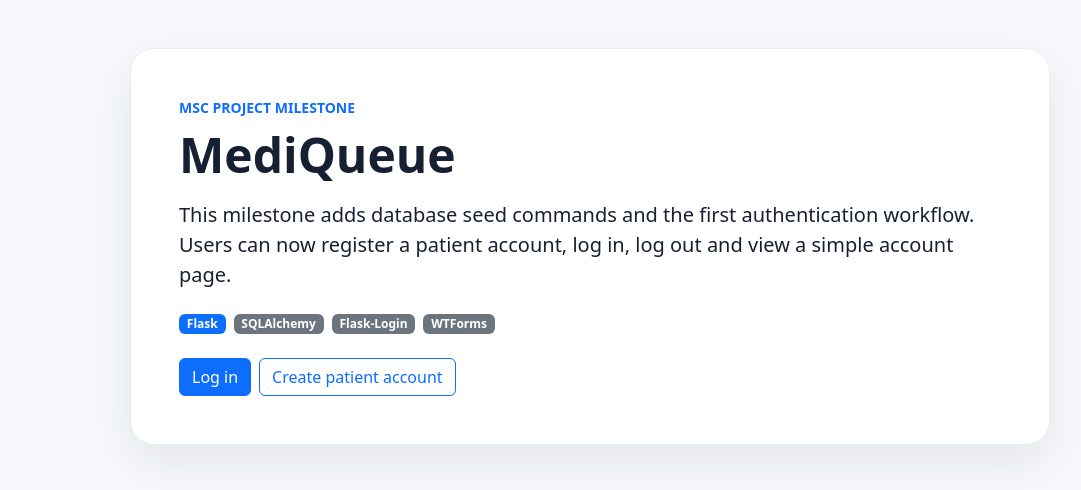
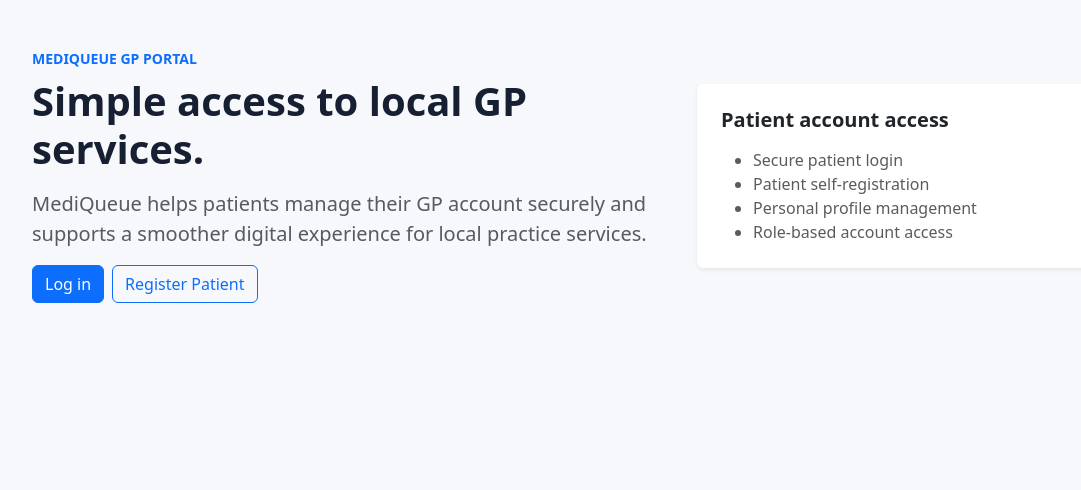
Before and after one commit to honeypatel1910/MediQueue, a Flask app: page / in a window 1280 px wide. Shown: the part 57-547 px from the top of the page, without its empty margins (50-1131 px from the left). Run offline with Flask 3, Linux system fonts and the light colour scheme.

Commit message:
Added patient profile and dashboard backend

```diff
--- a/app/__init__.py
+++ b/app/__init__.py
@@ -30,9 +30,11 @@ def create_app(config_class=Config):
 
     from app.commands import register_commands
     from app.auth import bp as auth_bp
+    from app.patients import patients_bp
 
     register_commands(app)
     app.register_blueprint(auth_bp)
+    app.register_blueprint(patients_bp)
 
     @app.route("/")
     def index():
--- a/app/commands.py
+++ b/app/commands.py
@@ -2,7 +2,7 @@ import click
 from flask import current_app
 
 from app.extensions import db
-from app.models import Role, User
+from app.models import PatientProfile, Role, User
 
 
 DEFAULT_ROLES = [
@@ -40,6 +40,8 @@ DEMO_USERS = [
         "first_name": "Sam",
         "last_name": "Taylor",
         "role": "Patient",
+        "phone": "07123 456789",
+        "address": "12 Riverside Road, Leicester",
     },
 ]
 
@@ -53,8 +55,24 @@ def seed_roles() -> None:
     db.session.commit()
 
 
+def _ensure_patient_profile(user: User, item: dict) -> None:
+    """Create a patient profile for patient demo accounts."""
+    if not user.has_role("Patient"):
+        return
+
+    if user.patient_profile is None:
+        user.patient_profile = PatientProfile(
+            phone=item.get("phone"),
+            address=item.get("address"),
+            patient_reference=f"MQP-{user.id or 0:05d}",
+        )
+    else:
+        user.patient_profile.phone = user.patient_profile.phone or item.get("phone")
+        user.patient_profile.address = user.patient_profile.address or item.get("address")
+
+
 def seed_demo_users() -> None:
-    """Create demo accounts for each role if they do not exist."""
+    """Create demo accounts and a patient profile if they do not exist."""
     seed_roles()
     roles = {role.name: role for role in Role.query.all()}
 
@@ -70,7 +88,16 @@ def seed_demo_users() -> None:
             )
             user.set_password(item["password"])
             db.session.add(user)
+            db.session.flush()
 
+        _ensure_patient_profile(user, item)
+
+    db.session.commit()
+
+    # Assign stable reference after IDs are available.
+    for user in User.query.join(Role).filter(Role.name == "Patient").all():
+        if user.patient_profile and not user.patient_profile.patient_reference:
+            user.patient_profile.patient_reference = f"MQP-{user.id:05d}"
     db.session.commit()
 
 
@@ -85,10 +112,10 @@ def register_commands(app):
 
     @app.cli.command("seed-data")
     def seed_data_command():
-        """Seed roles and demo users."""
+        """Seed roles, demo users and patient profile data."""
         db.create_all()
         seed_demo_users()
-        click.echo("Seeded roles and demo users.")
+        click.echo("Seeded roles, demo users and patient profile data.")
         click.echo("Demo accounts:")
         for item in DEMO_USERS:
             click.echo(f"- {item['email']} / {item['password']} ({item['role']})")
@@ -99,6 +126,8 @@ def register_commands(app):
         for item in DEMO_USERS:
             user = User.query.filter_by(email=item["email"]).first()
             status = "available" if user and user.check_password(item["password"]) else "missing or invalid"
+            if user and user.has_role("Patient") and user.patient_profile is None:
+                status = f"{status}, patient profile missing"
             click.echo(f"{item['email']}: {status}")
 
     @app.cli.command("reset-db")
--- /dev/null
+++ b/app/patients/__init__.py
@@ -0,0 +1,5 @@
+from flask import Blueprint
+
+patients_bp = Blueprint("patients", __name__, url_prefix="/patient")
+
+from app.patients import routes  # noqa: E402,F401
--- a/app/static/js/mediqueue.js
+++ b/app/static/js/mediqueue.js
@@ -1,2 +1 @@
-// Shared JavaScript placeholder for future MediQueue interactions.
-console.log("MediQueue frontend assets loaded");
+console.log("MediQueue assets loaded");
--- a/app/templates/auth/register.html
+++ b/app/templates/auth/register.html
@@ -8,7 +8,7 @@
         <div class="card shadow-sm border-0">
             <div class="card-body p-4">
                 <h1 class="h3 fw-bold mb-3">Create patient account</h1>
-                <p class="text-muted">This milestone supports patient self-registration. Staff/admin creation comes later.</p>
+                <p class="text-muted">Register securely to access your MediQueue patient area.</p>
                 <form method="post" novalidate>
                     {{ form.hidden_tag() }}
                     <div class="row">
--- a/app/templates/base.html
+++ b/app/templates/base.html
@@ -18,8 +18,20 @@
                 <span class="navbar-text small text-muted me-auto">Local GP appointment and prescription management</span>
                 <ul class="navbar-nav ms-auto align-items-lg-center gap-lg-2">
                     {% if current_user.is_authenticated %}
+                        {% if current_user.has_role('Patient') %}
+                            <li class="nav-item">
+                                <a class="nav-link" href="{{ url_for('patients.dashboard') }}">Patient Dashboard</a>
+                            </li>
+                            <li class="nav-item">
+                                <a class="nav-link" href="{{ url_for('patients.profile') }}">Profile</a>
+                            </li>
+                        {% else %}
+                            <li class="nav-item">
+                                <a class="nav-link" href="{{ url_for('auth.account') }}">Account</a>
+                            </li>
+                        {% endif %}
                         <li class="nav-item">
-                            <a class="nav-link" href="{{ url_for('auth.account') }}">{{ current_user.full_name }}</a>
+                            <span class="navbar-text small text-muted">{{ current_user.full_name }}</span>
                         </li>
                         <li class="nav-item">
                             <a class="btn btn-outline-secondary btn-sm" href="{{ url_for('auth.logout') }}">Log out</a>
--- a/app/templates/index.html
+++ b/app/templates/index.html
@@ -1,29 +1,38 @@
 {% extends "base.html" %}
 
-{% block title %}MediQueue | Authentication Foundation{% endblock %}
+{% block title %}MediQueue | Local GP Services{% endblock %}
 
 {% block content %}
-<section class="hero-card">
-    <p class="text-uppercase text-primary fw-semibold small mb-2">MSc project milestone</p>
-    <h1 class="display-5 fw-bold mb-3">MediQueue</h1>
-    <p class="lead mb-4">
-        This milestone adds database seed commands and the first authentication workflow.
-        Users can now register a patient account, log in, log out and view a simple account page.
-    </p>
-    <div class="d-flex gap-2 flex-wrap mb-4">
-        <span class="badge text-bg-primary">Flask</span>
-        <span class="badge text-bg-secondary">SQLAlchemy</span>
-        <span class="badge text-bg-secondary">Flask-Login</span>
-        <span class="badge text-bg-secondary">WTForms</span>
+<div class="row align-items-center g-4">
+    <div class="col-lg-7">
+        <p class="text-uppercase text-primary fw-semibold small mb-2">MediQueue GP Portal</p>
+        <h1 class="display-6 fw-bold mb-3">Simple access to local GP services.</h1>
+        <p class="lead text-muted">
+            MediQueue helps patients manage their GP account securely and supports a smoother digital experience for local practice services.
+        </p>
+        <div class="d-flex gap-2 flex-wrap">
+            {% if current_user.is_authenticated and current_user.has_role('Patient') %}
+                <a class="btn btn-primary" href="{{ url_for('patients.dashboard') }}">Open Patient Dashboard</a>
+            {% elif current_user.is_authenticated %}
+                <a class="btn btn-primary" href="{{ url_for('auth.account') }}">Open Account</a>
+            {% else %}
+                <a class="btn btn-primary" href="{{ url_for('auth.login') }}">Log in</a>
+                <a class="btn btn-outline-primary" href="{{ url_for('auth.register') }}">Register Patient</a>
+            {% endif %}
+        </div>
     </div>
-
-    {% if current_user.is_authenticated %}
-        <a class="btn btn-primary" href="{{ url_for('auth.account') }}">View account</a>
-    {% else %}
-        <div class="d-flex gap-2 flex-wrap">
-            <a class="btn btn-primary" href="{{ url_for('auth.login') }}">Log in</a>
-            <a class="btn btn-outline-primary" href="{{ url_for('auth.register') }}">Create patient account</a>
+    <div class="col-lg-5">
+        <div class="card shadow-sm border-0">
+            <div class="card-body p-4">
+                <h2 class="h5 fw-bold mb-3">Patient account access</h2>
+                <ul class="mb-0 text-muted">
+                    <li>Secure patient login</li>
+                    <li>Patient self-registration</li>
+                    <li>Personal profile management</li>
+                    <li>Role-based account access</li>
+                </ul>
+            </div>
         </div>
-    {% endif %}
-</section>
+    </div>
+</div>
 {% endblock %}
```
Also changed, not shown: app/auth/routes.py (+15 -4 lines), app/models.py (+25 -0 lines), app/patients/forms.py (added, +10 -0 lines), app/patients/routes.py (added, +44 -0 lines), app/templates/auth/account.html (+7 -4 lines), app/templates/patients/dashboard.html (added, +59 -0 lines), app/templates/patients/profile.html (added, +46 -0 lines), README.md.
